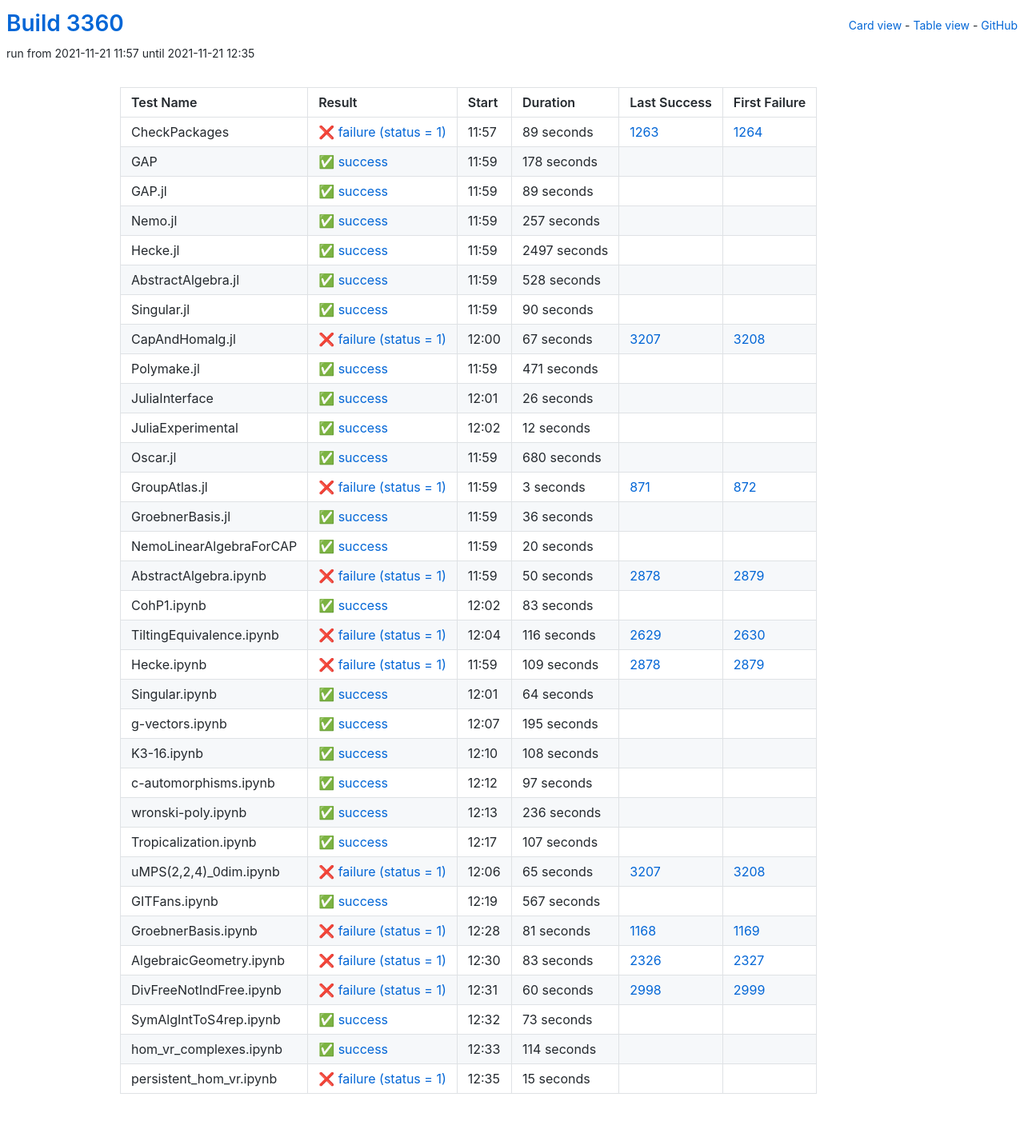
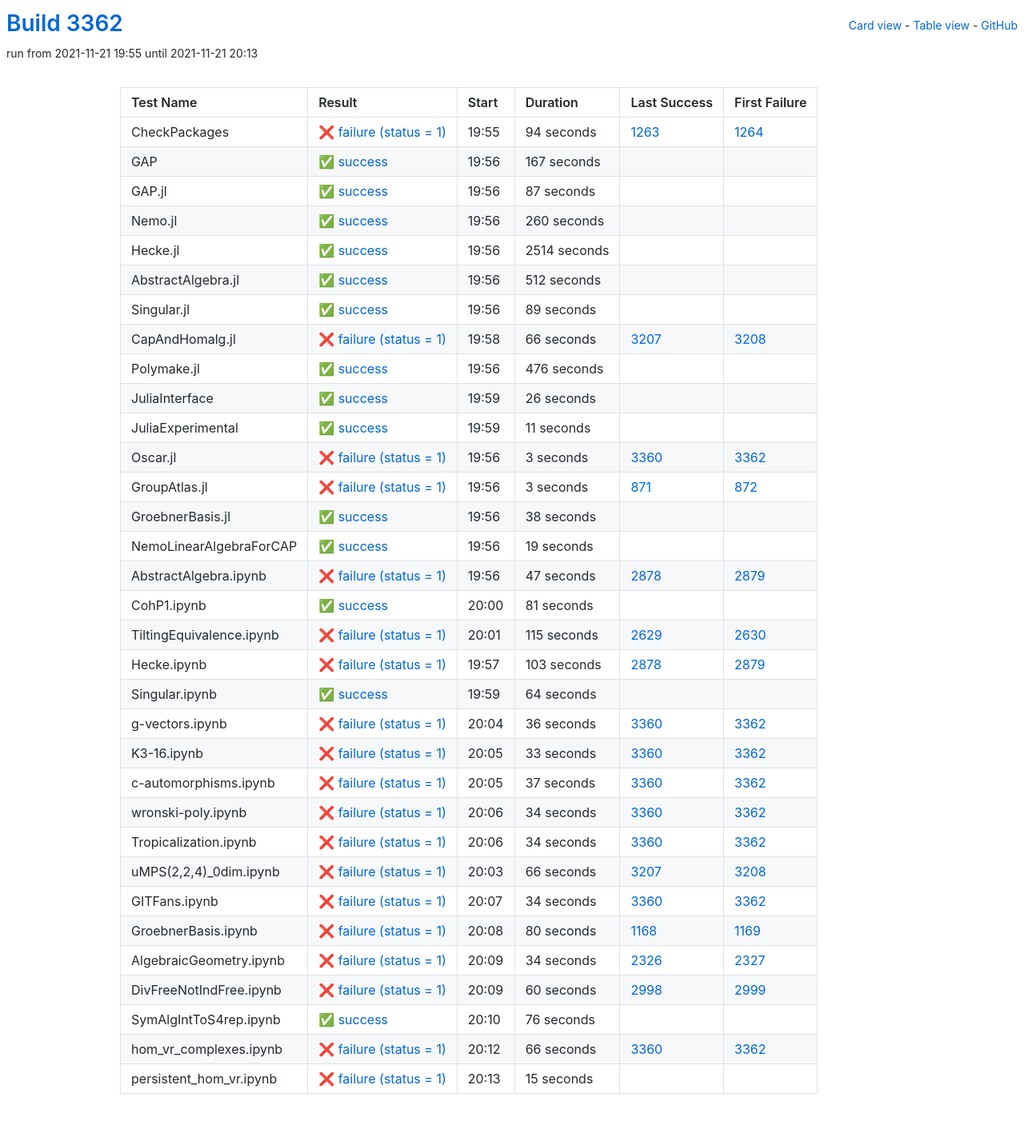
Before and after one commit to oscar-system/oscar-ci-status-stable, a Jekyll site: the page built from table.html, in a window 1280 px wide. Shown: the whole page at 80% size. Built offline with Jekyll 4.4.1, drawn with Linux system fonts in a browser that asks for light colours.

Commit message:
Build #3362

```diff
--- a/_data/ci.yml
+++ b/_data/ci.yml
@@ -1,6 +1,6 @@
 ---
-build: 3360
-build_url: https://oscarci.mathematik.uni-kl.de/job/oscar-stable/3360/
+build: 3362
+build_url: https://oscarci.mathematik.uni-kl.de/job/oscar-stable/3362/
 job: oscar-stable
 organization: oscar-system
 repo: oscar-ci-status-stable
@@ -8,32 +8,80 @@ repourl: https://github.com/oscar-system/oscar-ci-status-stable
 tests:
 - name: CheckPackages
   id: checkpackages
-  log: https://oscarci.mathematik.uni-kl.de/job/oscar-stable/3360/artifact/logs/build-3360/CheckPackages.log
-  start: 2021-11-21 11:57
+  log: https://oscarci.mathematik.uni-kl.de/job/oscar-stable/3362/artifact/logs/build-3362/CheckPackages.log
+  start: 2021-11-21 19:55
   success: false
   exitcode: 1
   status: failure
-  duration: 89
+  duration: 94
   last_success: 1263
   last_success_url: https://oscarci.mathematik.uni-kl.de/job/oscar-stable/1263/
   first_failure: 1264
   first_failure_url: https://oscarci.mathematik.uni-kl.de/job/oscar-stable/1264/
 - name: GAP
   id: gap
-  log: https://oscarci.mathematik.uni-kl.de/job/oscar-stable/3360/artifact/logs/build-3360/GAP.log
-  start: 2021-11-21 11:59
+  log: https://oscarci.mathematik.uni-kl.de/job/oscar-stable/3362/artifact/logs/build-3362/GAP.log
+  start: 2021-11-21 19:56
   success: true
   exitcode: 0
   status: success
-  duration: 178
+  duration: 167
   last_success: false
   last_success_url:
   first_failure: false
   first_failure_url:
 - name: GAP.jl
   id: gap-jl
-  log: https://oscarci.mathematik.uni-kl.de/job/oscar-stable/3360/artifact/logs/build-3360/GAP.jl.log
-  start: 2021-11-21 11:59
+  log: https://oscarci.mathematik.uni-kl.de/job/oscar-stable/3362/artifact/logs/build-3362/GAP.jl.log
+  start: 2021-11-21 19:56
+  success: true
+  exitcode: 0
+  status: success
+  duration: 87
+  last_success: false
+  last_success_url:
+  first_failure: false
+  first_failure_url:
+- name: Nemo.jl
+  id: nemo-jl
+  log: https://oscarci.mathematik.uni-kl.de/job/oscar-stable/3362/artifact/logs/build-3362/Nemo.jl.log
+  start: 2021-11-21 19:56
+  success: true
+  exitcode: 0
+  status: success
+  duration: 260
+  last_success: false
+  last_success_url:
+  first_failure: false
+  first_failure_url:
+- name: Hecke.jl
+  id: hecke-jl
+  log: https://oscarci.mathematik.uni-kl.de/job/oscar-stable/3362/artifact/logs/build-3362/Hecke.jl.log
+  start: 2021-11-21 19:56
+  success: true
+  exitcode: 0
+  status: success
+  duration: 2514
+  last_success: false
+  last_success_url:
+  first_failure: false
+  first_failure_url:
+- name: AbstractAlgebra.jl
+  id: abstractalgebra-jl
+  log: https://oscarci.mathematik.uni-kl.de/job/oscar-stable/3362/artifact/logs/build-3362/AbstractAlgebra.jl.log
+  start: 2021-11-21 19:56
+  success: true
+  exitcode: 0
+  status: success
+  duration: 512
+  last_success: false
+  last_success_url:
+  first_failure: false
+  first_failure_url:
+- name: Singular.jl
+  id: singular-jl
+  log: https://oscarci.mathematik.uni-kl.de/job/oscar-stable/3362/artifact/logs/build-3362/Singular.jl.log
+  start: 2021-11-21 19:56
   success: true
   exitcode: 0
   status: success
@@ -42,82 +90,34 @@ tests:
   last_success_url:
   first_failure: false
   first_failure_url:
-- name: Nemo.jl
-  id: nemo-jl
-  log: https://oscarci.mathematik.uni-kl.de/job/oscar-stable/3360/artifact/logs/build-3360/Nemo.jl.log
-  start: 2021-11-21 11:59
-  success: true
-  exitcode: 0
-  status: success
-  duration: 257
-  last_success: false
-  last_success_url:
-  first_failure: false
-  first_failure_url:
-- name: Hecke.jl
-  id: hecke-jl
-  log: https://oscarci.mathematik.uni-kl.de/job/oscar-stable/3360/artifact/logs/build-3360/Hecke.jl.log
-  start: 2021-11-21 11:59
-  success: true
-  exitcode: 0
-  status: success
-  duration: 2497
-  last_success: false
-  last_success_url:
-  first_failure: false
-  first_failure_url:
-- name: AbstractAlgebra.jl
-  id: abstractalgebra-jl
-  log: https://oscarci.mathematik.uni-kl.de/job/oscar-stable/3360/artifact/logs/build-3360/AbstractAlgebra.jl.log
-  start: 2021-11-21 11:59
-  success: true
-  exitcode: 0
-  status: success
-  duration: 528
-  last_success: false
-  last_success_url:
-  first_failure: false
-  first_failure_url:
-- name: Singular.jl
-  id: singular-jl
-  log: https://oscarci.mathematik.uni-kl.de/job/oscar-stable/3360/artifact/logs/build-3360/Singular.jl.log
-  start: 2021-11-21 11:59
-  success: true
-  exitcode: 0
-  status: success
-  duration: 90
-  last_success: false
-  last_success_url:
-  first_failure: false
-  first_failure_url:
 - name: CapAndHomalg.jl
   id: capandhomalg-jl
-  log: https://oscarci.mathematik.uni-kl.de/job/oscar-stable/3360/artifact/logs/build-3360/CapAndHomalg.jl.log
-  start: 2021-11-21 12:00
+  log: https://oscarci.mathematik.uni-kl.de/job/oscar-stable/3362/artifact/logs/build-3362/CapAndHomalg.jl.log
+  start: 2021-11-21 19:58
   success: false
   exitcode: 1
   status: failure
-  duration: 67
+  duration: 66
   last_success: 3207
   last_success_url: https://oscarci.mathematik.uni-kl.de/job/oscar-stable/3207/
   first_failure: 3208
   first_failure_url: https://oscarci.mathematik.uni-kl.de/job/oscar-stable/3208/
 - name: Polymake.jl
   id: polymake-jl
-  log: https://oscarci.mathematik.uni-kl.de/job/oscar-stable/3360/artifact/logs/build-3360/Polymake.jl.log
-  start: 2021-11-21 11:59
+  log: https://oscarci.mathematik.uni-kl.de/job/oscar-stable/3362/artifact/logs/build-3362/Polymake.jl.log
+  start: 2021-11-21 19:56
   success: true
   exitcode: 0
   status: success
-  duration: 471
+  duration: 476
   last_success: false
   last_success_url:
   first_failure: false
   first_failure_url:
 - name: JuliaInterface
   id: juliainterface
-  log: https://oscarci.mathematik.uni-kl.de/job/oscar-stable/3360/artifact/logs/build-3360/JuliaInterface.log
-  start: 2021-11-21 12:01
+  log: https://oscarci.mathematik.uni-kl.de/job/oscar-stable/3362/artifact/logs/build-3362/JuliaInterface.log
+  start: 2021-11-21 19:59
   success: true
   exitcode: 0
   status: success
@@ -128,32 +128,32 @@ tests:
   first_failure_url:
 - name: JuliaExperimental
   id: juliaexperimental
-  log: https://oscarci.mathematik.uni-kl.de/job/oscar-stable/3360/artifact/logs/build-3360/JuliaExperimental.log
-  start: 2021-11-21 12:02
+  log: https://oscarci.mathematik.uni-kl.de/job/oscar-stable/3362/artifact/logs/build-3362/JuliaExperimental.log
+  start: 2021-11-21 19:59
   success: true
   exitcode: 0
   status: success
-  duration: 12
+  duration: 11
   last_success: false
   last_success_url:
   first_failure: false
   first_failure_url:
 - name: Oscar.jl
   id: oscar-jl
-  log: https://oscarci.mathematik.uni-kl.de/job/oscar-stable/3360/artifact/logs/build-3360/Oscar.jl.log
-  start: 2021-11-21 11:59
-  success: true
-  exitcode: 0
-  status: success
-  duration: 680
-  last_success: false
-  last_success_url:
-  first_failure: false
-  first_failure_url:
+  log: https://oscarci.mathematik.uni-kl.de/job/oscar-stable/3362/artifact/logs/build-3362/Oscar.jl.log
+  start: 2021-11-21 19:56
+  success: false
+  exitcode: 1
+  status: failure
+  duration: 3
+  last_success: 3360
+  last_success_url: https://oscarci.mathematik.uni-kl.de/job/oscar-stable/3360/
+  first_failure: 3362
+  first_failure_url: https://oscarci.mathematik.uni-kl.de/job/oscar-stable/3362/
 - name: GroupAtlas.jl
   id: groupatlas-jl
-  log: https://oscarci.mathematik.uni-kl.de/job/oscar-stable/3360/artifact/logs/build-3360/GroupAtlas.jl.log
-  start: 2021-11-21 11:59
+  log: https://oscarci.mathematik.uni-kl.de/job/oscar-stable/3362/artifact/logs/build-3362/GroupAtlas.jl.log
+  start: 2021-11-21 19:56
   success: false
   exitcode: 1
   status: failure
@@ -164,80 +164,80 @@ tests:
   first_failure_url: https://oscarci.mathematik.uni-kl.de/job/oscar-stable/872/
 - name: GroebnerBasis.jl
   id: groebnerbasis-jl
-  log: https://oscarci.mathematik.uni-kl.de/job/oscar-stable/3360/artifact/logs/build-3360/GroebnerBasis.jl.log
-  start: 2021-11-21 11:59
+  log: https://oscarci.mathematik.uni-kl.de/job/oscar-stable/3362/artifact/logs/build-3362/GroebnerBasis.jl.log
+  start: 2021-11-21 19:56
   success: true
   exitcode: 0
   status: success
-  duration: 36
+  duration: 38
   last_success: false
   last_success_url:
   first_failure: false
   first_failure_url:
 - name: NemoLinearAlgebraForCAP
   id: nemolinearalgebraforcap
-  log: https://oscarci.mathematik.uni-kl.de/job/oscar-stable/3360/artifact/logs/build-3360/NemoLinearAlgebraForCAP.log
-  start: 2021-11-21 11:59
+  log: https://oscarci.mathematik.uni-kl.de/job/oscar-stable/3362/artifact/logs/build-3362/NemoLinearAlgebraForCAP.log
+  start: 2021-11-21 19:56
   success: true
   exitcode: 0
   status: success
-  duration: 20
+  duration: 19
   last_success: false
   last_success_url:
   first_failure: false
   first_failure_url:
 - name: AbstractAlgebra.ipynb
   id: abstractalgebra-ipynb
-  log: https://oscarci.mathematik.uni-kl.de/job/oscar-stable/3360/artifact/logs/build-3360/AbstractAlgebra.ipynb.log
-  start: 2021-11-21 11:59
+  log: https://oscarci.mathematik.uni-kl.de/job/oscar-stable/3362/artifact/logs/build-3362/AbstractAlgebra.ipynb.log
+  start: 2021-11-21 19:56
   success: false
   exitcode: 1
   status: failure
-  duration: 50
+  duration: 47
   last_success: 2878
   last_success_url: https://oscarci.mathematik.uni-kl.de/job/oscar-stable/2878/
   first_failure: 2879
   first_failure_url: https://oscarci.mathematik.uni-kl.de/job/oscar-stable/2879/
 - name: CohP1.ipynb
   id: cohp1-ipynb
-  log: https://oscarci.mathematik.uni-kl.de/job/oscar-stable/3360/artifact/logs/build-3360/CohP1.ipynb.log
-  start: 2021-11-21 12:02
+  log: https://oscarci.mathematik.uni-kl.de/job/oscar-stable/3362/artifact/logs/build-3362/CohP1.ipynb.log
+  start: 2021-11-21 20:00
   success: true
   exitcode: 0
   status: success
-  duration: 83
+  duration: 81
   last_success: false
   last_success_url:
   first_failure: false
   first_failure_url:
 - name: TiltingEquivalence.ipynb
   id: tiltingequivalence-ipynb
-  log: https://oscarci.mathematik.uni-kl.de/job/oscar-stable/3360/artifact/logs/build-3360/TiltingEquivalence.ipynb.log
-  start: 2021-11-21 12:04
+  log: https://oscarci.mathematik.uni-kl.de/job/oscar-stable/3362/artifact/logs/build-3362/TiltingEquivalence.ipynb.log
+  start: 2021-11-21 20:01
   success: false
   exitcode: 1
   status: failure
-  duration: 116
+  duration: 115
   last_success: 2629
   last_success_url: https://oscarci.mathematik.uni-kl.de/job/oscar-stable/2629/
   first_failure: 2630
   first_failure_url: https://oscarci.mathematik.uni-kl.de/job/oscar-stable/2630/
 - name: Hecke.ipynb
   id: hecke-ipynb
-  log: https://oscarci.mathematik.uni-kl.de/job/oscar-stable/3360/artifact/logs/build-3360/Hecke.ipynb.log
-  start: 2021-11-21 11:59
+  log: https://oscarci.mathematik.uni-kl.de/job/oscar-stable/3362/artifact/logs/build-3362/Hecke.ipynb.log
+  start: 2021-11-21 19:57
   success: false
   exitcode: 1
   status: failure
-  duration: 109
+  duration: 103
   last_success: 2878
   last_success_url: https://oscarci.mathematik.uni-kl.de/job/oscar-stable/2878/
   first_failure: 2879
   first_failure_url: https://oscarci.mathematik.uni-kl.de/job/oscar-stable/2879/
 - name: Singular.ipynb
   id: singular-ipynb
-  log: https://oscarci.mathematik.uni-kl.de/job/oscar-stable/3360/artifact/logs/build-3360/Singular.ipynb.log
-  start: 2021-11-21 12:01
+  log: https://oscarci.mathematik.uni-kl.de/job/oscar-stable/3362/artifact/logs/build-3362/Singular.ipynb.log
+  start: 2021-11-21 19:59
   success: true
   exitcode: 0
   status: success
@@ -248,116 +248,116 @@ tests:
   first_failure_url:
 - name: g-vectors.ipynb
   id: g-vectors-ipynb
-  log: https://oscarci.mathematik.uni-kl.de/job/oscar-stable/3360/artifact/logs/build-3360/g-vectors.ipynb.log
-  start: 2021-11-21 12:07
-  success: true
-  exitcode: 0
-  status: success
-  duration: 195
-  last_success: false
-  last_success_url:
-  first_failure: false
-  first_failure_url:
-- name: K3-16.ipynb
-  id: k3-16-ipynb
-  log: https://oscarci.mathematik.uni-kl.de/job/oscar-stable/3360/artifact/logs/build-3360/K3-16.ipynb.log
-  start: 2021-11-21 12:10
-  success: true
-  exitcode: 0
-  status: success
-  duration: 108
-  last_success: false
-  last_success_url:
-  first_failure: false
-  first_failure_url:
-- name: c-automorphisms.ipynb
-  id: c-automorphisms-ipynb
-  log: https://oscarci.mathematik.uni-kl.de/job/oscar-stable/3360/artifact/logs/build-3360/c-automorphisms.ipynb.log
-  start: 2021-11-21 12:12
-  success: true
-  exitcode: 0
-  status: success
-  duration: 97
-  last_success: false
-  last_success_url:
-  first_failure: false
-  first_failure_url:
-- name: wronski-poly.ipynb
-  id: wronski-poly-ipynb
-  log: https://oscarci.mathematik.uni-kl.de/job/oscar-stable/3360/artifact/logs/build-3360/wronski-poly.ipynb.log
-  start: 2021-11-21 12:13
-  success: true
-  exitcode: 0
-  status: success
-  duration: 236
-  last_success: false
-  last_success_url:
-  first_failure: false
-  first_failure_url:
-- name: Tropicalization.ipynb
-  id: tropicalization-ipynb
-  log: https://oscarci.mathematik.uni-kl.de/job/oscar-stable/3360/artifact/logs/build-3360/Tropicalization.ipynb.log
-  start: 2021-11-21 12:17
-  success: true
-  exitcode: 0
-  status: success
-  duration: 107
-  last_success: false
-  last_success_url:
-  first_failure: false
-  first_failure_url:
-- name: uMPS(2,2,4)_0dim.ipynb
-  id: umps-2-2-4-0dim-ipynb
-  log: https://oscarci.mathematik.uni-kl.de/job/oscar-stable/3360/artifact/logs/build-3360/uMPS-2-2-4-_0dim.ipynb.log
-  start: 2021-11-21 12:06
+  log: https://oscarci.mathematik.uni-kl.de/job/oscar-stable/3362/artifact/logs/build-3362/g-vectors.ipynb.log
+  start: 2021-11-21 20:04
   success: false
   exitcode: 1
   status: failure
-  duration: 65
+  duration: 36
+  last_success: 3360
+  last_success_url: https://oscarci.mathematik.uni-kl.de/job/oscar-stable/3360/
+  first_failure: 3362
+  first_failure_url: https://oscarci.mathematik.uni-kl.de/job/oscar-stable/3362/
+- name: K3-16.ipynb
+  id: k3-16-ipynb
+  log: https://oscarci.mathematik.uni-kl.de/job/oscar-stable/3362/artifact/logs/build-3362/K3-16.ipynb.log
+  start: 2021-11-21 20:05
+  success: false
+  exitcode: 1
+  status: failure
+  duration: 33
+  last_success: 3360
+  last_success_url: https://oscarci.mathematik.uni-kl.de/job/oscar-stable/3360/
+  first_failure: 3362
+  first_failure_url: https://oscarci.mathematik.uni-kl.de/job/oscar-stable/3362/
+- name: c-automorphisms.ipynb
+  id: c-automorphisms-ipynb
+  log: https://oscarci.mathematik.uni-kl.de/job/oscar-stable/3362/artifact/logs/build-3362/c-automorphisms.ipynb.log
+  start: 2021-11-21 20:05
+  success: false
+  exitcode: 1
+  status: failure
+  duration: 37
+  last_success: 3360
+  last_success_url: https://oscarci.mathematik.uni-kl.de/job/oscar-stable/3360/
+  first_failure: 3362
+  first_failure_url: https://oscarci.mathematik.uni-kl.de/job/oscar-stable/3362/
+- name: wronski-poly.ipynb
+  id: wronski-poly-ipynb
+  log: https://oscarci.mathematik.uni-kl.de/job/oscar-stable/3362/artifact/logs/build-3362/wronski-poly.ipynb.log
+  start: 2021-11-21 20:06
+  success: false
+  exitcode: 1
+  status: failure
+  duration: 34
+  last_success: 3360
+  last_success_url: https://oscarci.mathematik.uni-kl.de/job/oscar-stable/3360/
+  first_failure: 3362
+  first_failure_url: https://oscarci.mathematik.uni-kl.de/job/oscar-stable/3362/
+- name: Tropicalization.ipynb
+  id: tropicalization-ipynb
+  log: https://oscarci.mathematik.uni-kl.de/job/oscar-stable/3362/artifact/logs/build-3362/Tropicalization.ipynb.log
+  start: 2021-11-21 20:06
+  success: false
+  exitcode: 1
+  status: failure
+  duration: 34
+  last_success: 3360
+  last_success_url: https://oscarci.mathematik.uni-kl.de/job/oscar-stable/3360/
+  first_failure: 3362
+  first_failure_url: https://oscarci.mathematik.uni-kl.de/job/oscar-stable/3362/
+- name: uMPS(2,2,4)_0dim.ipynb
+  id: umps-2-2-4-0dim-ipynb
+  log: https://oscarci.mathematik.uni-kl.de/job/oscar-stable/3362/artifact/logs/build-3362/uMPS-2-2-4-_0dim.ipynb.log
+  start: 2021-11-21 20:03
+  success: false
+  exitcode: 1
+  status: failure
+  duration: 66
   last_success: 3207
   last_success_url: https://oscarci.mathematik.uni-kl.de/job/oscar-stable/3207/
   first_failure: 3208
   first_failure_url: https://oscarci.mathematik.uni-kl.de/job/oscar-stable/3208/
 - name: GITFans.ipynb
   id: gitfans-ipynb
-  log: https://oscarci.mathematik.uni-kl.de/job/oscar-stable/3360/artifact/logs/build-3360/GITFans.ipynb.log
-  start: 2021-11-21 12:19
-  success: true
-  exitcode: 0
-  status: success
-  duration: 567
-  last_success: false
-  last_success_url:
-  first_failure: false
-  first_failure_url:
-- name: GroebnerBasis.ipynb
-  id: groebnerbasis-ipynb
-  log: https://oscarci.mathematik.uni-kl.de/job/oscar-stable/3360/artifact/logs/build-3360/GroebnerBasis.ipynb.log
-  start: 2021-11-21 12:28
+  log: https://oscarci.mathematik.uni-kl.de/job/oscar-stable/3362/artifact/logs/build-3362/GITFans.ipynb.log
+  start: 2021-11-21 20:07
   success: false
   exitcode: 1
   status: failure
-  duration: 81
+  duration: 34
+  last_success: 3360
+  last_success_url: https://oscarci.mathematik.uni-kl.de/job/oscar-stable/3360/
+  first_failure: 3362
+  first_failure_url: https://oscarci.mathematik.uni-kl.de/job/oscar-stable/3362/
+- name: GroebnerBasis.ipynb
+  id: groebnerbasis-ipynb
+  log: https://oscarci.mathematik.uni-kl.de/job/oscar-stable/3362/artifact/logs/build-3362/GroebnerBasis.ipynb.log
+  start: 2021-11-21 20:08
+  success: false
+  exitcode: 1
+  status: failure
+  duration: 80
   last_success: 1168
   last_success_url: https://oscarci.mathematik.uni-kl.de/job/oscar-stable/1168/
   first_failure: 1169
   first_failure_url: https://oscarci.mathematik.uni-kl.de/job/oscar-stable/1169/
 - name: AlgebraicGeometry.ipynb
   id: algebraicgeometry-ipynb
-  log: https://oscarci.mathematik.uni-kl.de/job/oscar-stable/3360/artifact/logs/build-3360/AlgebraicGeometry.ipynb.log
-  start: 2021-11-21 12:30
+  log: https://oscarci.mathematik.uni-kl.de/job/oscar-stable/3362/artifact/logs/build-3362/AlgebraicGeometry.ipynb.log
+  start: 2021-11-21 20:09
   success: false
   exitcode: 1
   status: failure
-  duration: 83
+  duration: 34
   last_success: 2326
   last_success_url: https://oscarci.mathematik.uni-kl.de/job/oscar-stable/2326/
   first_failure: 2327
   first_failure_url: https://oscarci.mathematik.uni-kl.de/job/oscar-stable/2327/
 - name: DivFreeNotIndFree.ipynb
   id: divfreenotindfree-ipynb
-  log: https://oscarci.mathematik.uni-kl.de/job/oscar-stable/3360/artifact/logs/build-3360/DivFreeNotIndFree.ipynb.log
-  start: 2021-11-21 12:31
+  log: https://oscarci.mathematik.uni-kl.de/job/oscar-stable/3362/artifact/logs/build-3362/DivFreeNotIndFree.ipynb.log
+  start: 2021-11-21 20:09
   success: false
   exitcode: 1
   status: failure
@@ -368,32 +368,32 @@ tests:
   first_failure_url: https://oscarci.mathematik.uni-kl.de/job/oscar-stable/2999/
 - name: SymAlgIntToS4rep.ipynb
   id: symalginttos4rep-ipynb
-  log: https://oscarci.mathematik.uni-kl.de/job/oscar-stable/3360/artifact/logs/build-3360/SymAlgIntToS4rep.ipynb.log
-  start: 2021-11-21 12:32
+  log: https://oscarci.mathematik.uni-kl.de/job/oscar-stable/3362/artifact/logs/build-3362/SymAlgIntToS4rep.ipynb.log
+  start: 2021-11-21 20:10
   success: true
   exitcode: 0
   status: success
-  duration: 73
+  duration: 76
   last_success: false
   last_success_url:
   first_failure: false
   first_failure_url:
 - name: hom_vr_complexes.ipynb
   id: hom-vr-complexes-ipynb
-  log: https://oscarci.mathematik.uni-kl.de/job/oscar-stable/3360/artifact/logs/build-3360/hom_vr_complexes.ipynb.log
-  start: 2021-11-21 12:33
-  success: true
-  exitcode: 0
-  status: success
-  duration: 114
-  last_success: false
-  last_success_url:
-  first_failure: false
-  first_failure_url:
+  log: https://oscarci.mathematik.uni-kl.de/job/oscar-stable/3362/artifact/logs/build-3362/hom_vr_complexes.ipynb.log
+  start: 2021-11-21 20:12
+  success: false
+  exitcode: 1
+  status: failure
+  duration: 66
+  last_success: 3360
+  last_success_url: https://oscarci.mathematik.uni-kl.de/job/oscar-stable/3360/
+  first_failure: 3362
+  first_failure_url: https://oscarci.mathematik.uni-kl.de/job/oscar-stable/3362/
 - name: persistent_hom_vr.ipynb
   id: persistent-hom-vr-ipynb
-  log: https://oscarci.mathematik.uni-kl.de/job/oscar-stable/3360/artifact/logs/build-3360/persistent_hom_vr.ipynb.log
-  start: 2021-11-21 12:35
+  log: https://oscarci.mathematik.uni-kl.de/job/oscar-stable/3362/artifact/logs/build-3362/persistent_hom_vr.ipynb.log
+  start: 2021-11-21 20:13
   success: false
   exitcode: 1
   status: failure
```
Also changed, not shown: README.md.
